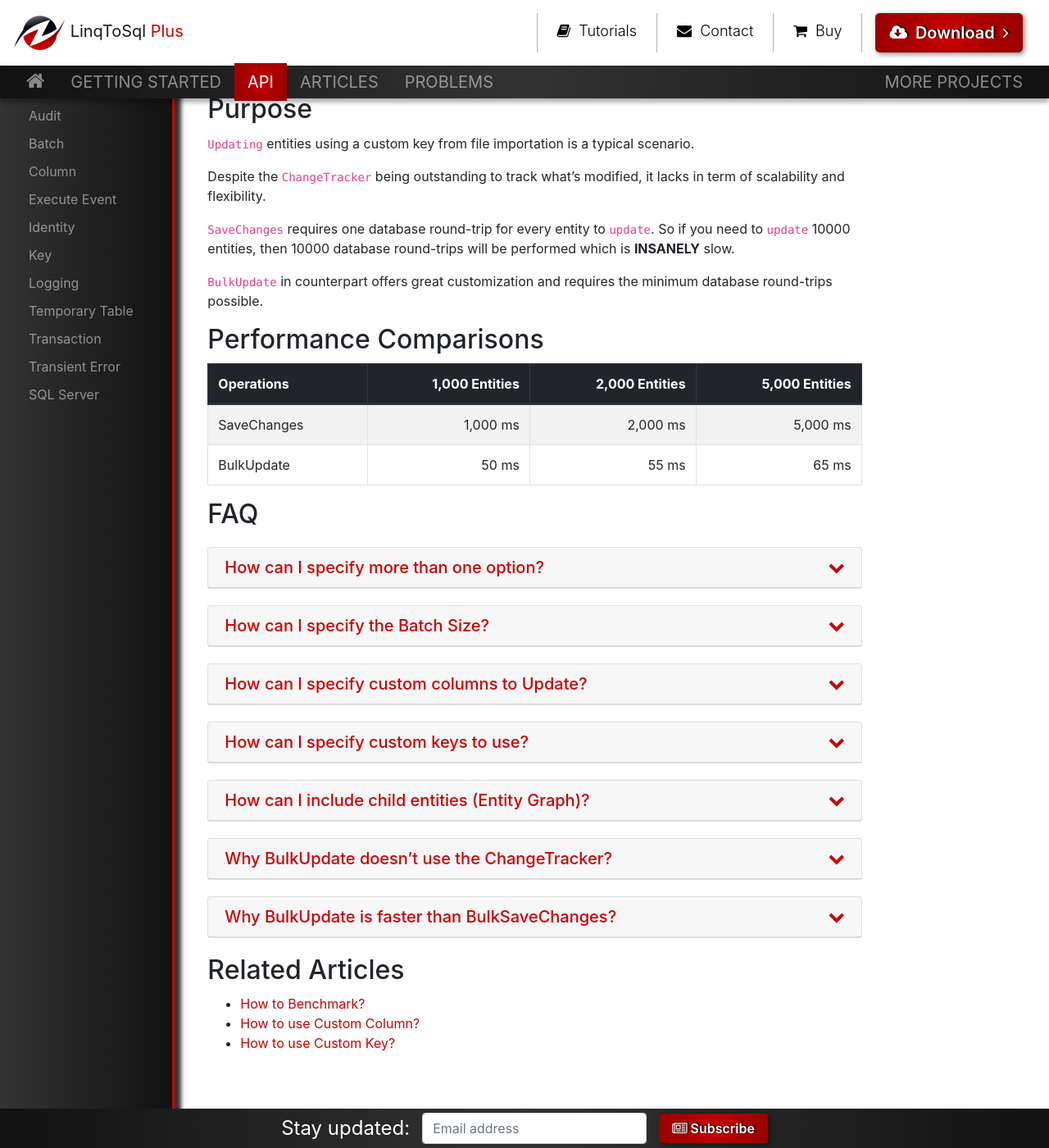
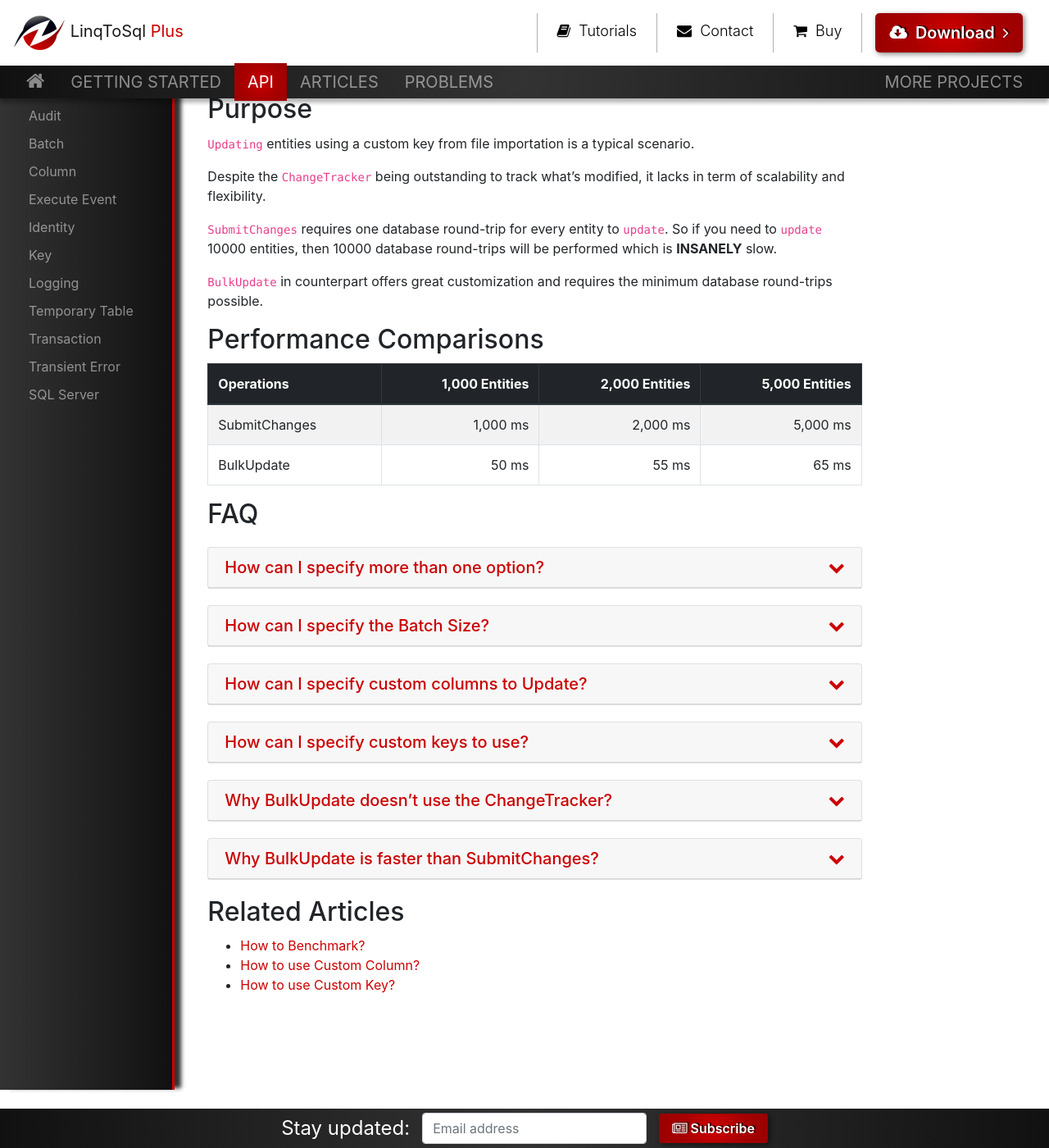
Before and after one commit to zzzprojects/LinqToSql-Plus, a Jekyll site: the page built from docs/pages/api/bulk-update.md, in a window 1280 px wide and 1400 px high, scrolled down 526 px. Shown: the whole window at 82% size. Built offline with Jekyll 4.4.1, drawn with Linux system fonts in a browser that asks for light colours; nearby versions of some CDN libraries; our own code applies the rules of GitHub Pages for plain Markdown files.

Commit message:
Update bulk-update.md

```diff
--- a/docs/pages/api/bulk-update.md
+++ b/docs/pages/api/bulk-update.md
@@ -21,7 +21,7 @@ context.BulkUpdate(customers, options => options.ColumnPrimaryKeyExpression = cu
 
 Despite the `ChangeTracker` being outstanding to track what's modified, it lacks in term of scalability and flexibility.
 
-`SaveChanges` requires one database round-trip for every entity to `update`. So if you need to `update` 10000 entities, then 10000 database round-trips will be performed which is **INSANELY** slow.
+`SubmitChanges` requires one database round-trip for every entity to `update`. So if you need to `update` 10000 entities, then 10000 database round-trips will be performed which is **INSANELY** slow.
 
 `BulkUpdate` in counterpart offers great customization and requires the minimum database round-trips possible.
 
@@ -29,7 +29,7 @@ Despite the `ChangeTracker` being outstanding to track what's modified, it lacks
 
 | Operations      | 1,000 Entities | 2,000 Entities | 5,000 Entities |
 | :-------------- | -------------: | -------------: | -------------: |
-| SaveChanges     | 1,000 ms       | 2,000 ms       | 5,000 ms       |
+| SubmitChanges   | 1,000 ms       | 2,000 ms       | 5,000 ms       |
 | BulkUpdate      | 50 ms          | 55 ms          | 65 ms          |
 
 {% include section-faq-begin.html %}
@@ -80,23 +80,23 @@ context.BulkUpdate(customers, options => options.ColumnPrimaryKeyExpression = cu
 context.BulkUpdate(customers, options => options.ColumnPrimaryKeyExpression = customer => new { customer.Code1, customer.Code2 });
 {% endhighlight %}
 
-### How can I include child entities (Entity Graph)?
+<!--### How can I include child entities (Entity Graph)?
 You can include child entities using the `IncludeGraph` option. Make sure to read about the `IncludeGraph` since this option is not as trivial as others.
 
-Read more: [IncludeGraph](/include-graph)
+Read more: [IncludeGraph](/include-graph)!
 
 {% include template-example.html %}
 {% highlight csharp %}
 context.BulkUpdate(list, options => options.IncludeGraph = true);
-{% endhighlight %}
+{% endhighlight %}-->
 
 ### Why BulkUpdate doesn't use the ChangeTracker?
 To provide the best performance possible!
 
-Since using the `ChangeTracker` can greatly reduce performance, we chose to let `BulkSaveChanges` method handle scenarios with `ChangeTracker` and `BulkUpdate`, scenarios without it.
+Since using the `ChangeTracker` can greatly reduce performance, we chose to let `SubmitChanges` method handle scenarios with `ChangeTracker` and `BulkUpdate`, scenarios without it.
 
-### Why BulkUpdate is faster than BulkSaveChanges?
-The major difference between both methods is `BulkSaveChanges` uses the `ChangeTracker` but not the `BulkUpdate` method.
+### Why BulkUpdate is faster than SubmitChanges?
+The major difference between both methods is `SubmitChanges` uses the `ChangeTracker` but not the `BulkUpdate` method.
 
 By skipping the `ChangeTracker`, some methods like `DetectChanges` are no longer required which greatly helps to improve the performance.
 {% include section-faq-end.html %}
```
